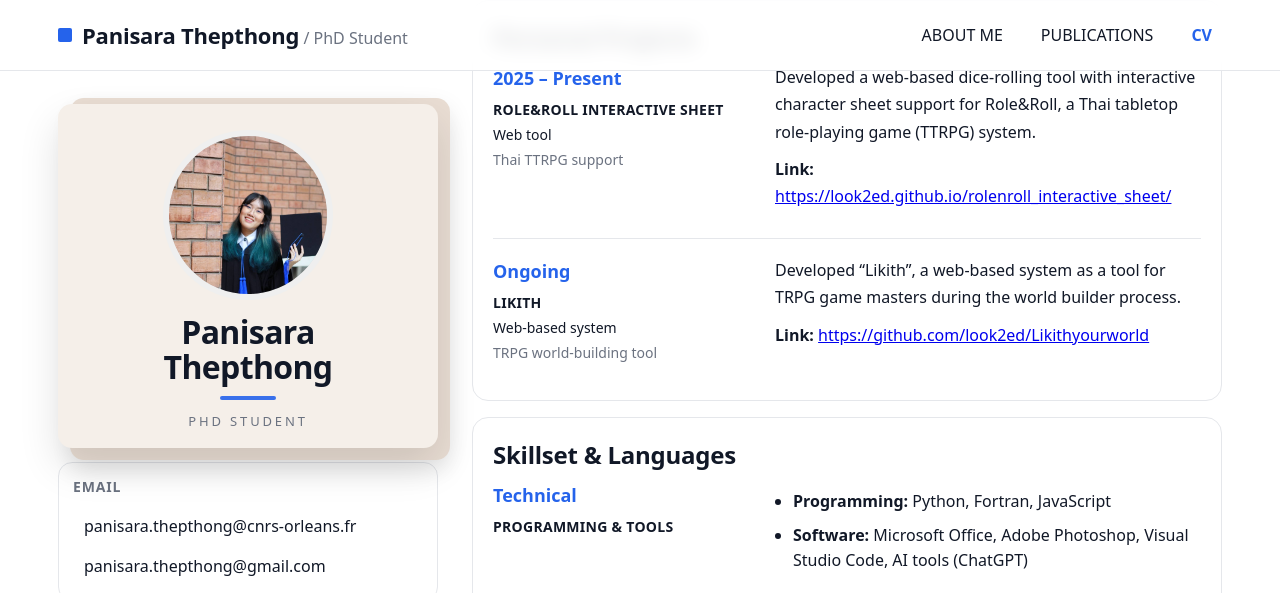
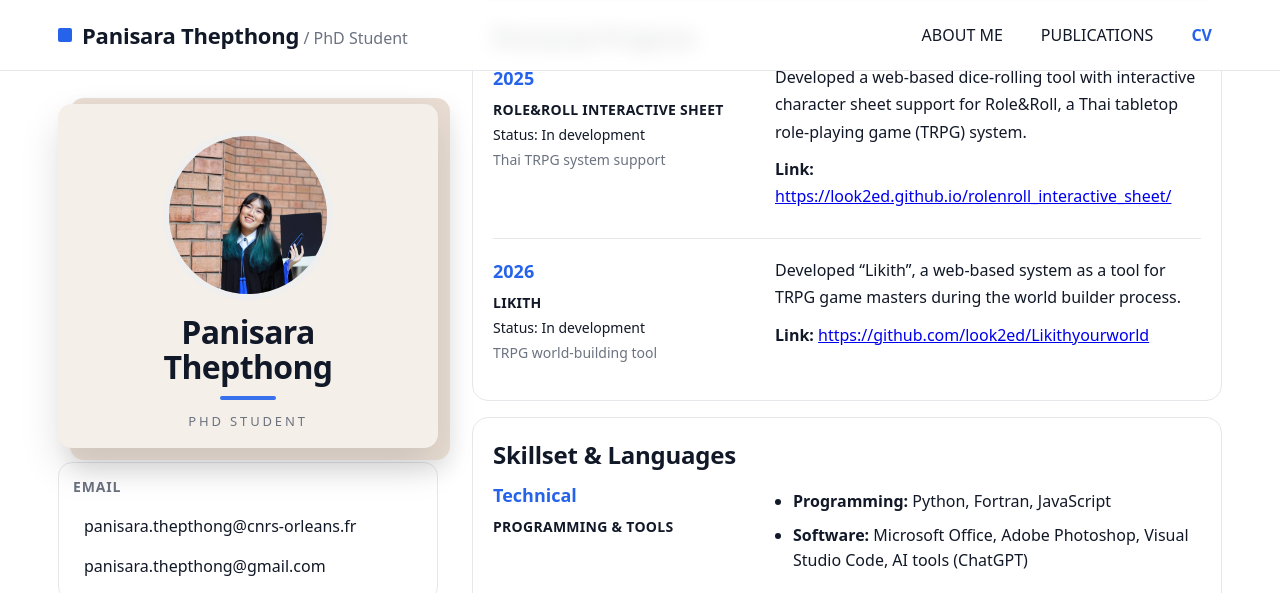
Before and after one commit to look2ed/p-thepthong, a plain HTML site: page index.html in a window 1280 px wide. Both pictures are taken after a click on the link "See Personal Projects". Shown: the part 1616-2209 px from the top of the page. Drawn offline with Linux system fonts and the light colour scheme; no server answers.

Commit message:
Update index.html

```diff
--- a/index.html
+++ b/index.html
@@ -257,14 +257,14 @@
 
           <div class="cvEntry">
             <div class="cvLeft">
-              <div class="cvDate">2025 – Present</div>
+              <div class="cvDate">2025</div>
               <div class="cvOrg">Role&Roll Interactive Sheet</div>
-              <div class="cvRole">Web tool</div>
-              <div class="cvLoc">Thai TTRPG support</div>
+              <div class="cvRole">Status: In development</div>
+              <div class="cvLoc">Thai TRPG system support</div>
             </div>
             <div class="cvRight">
               <p>
-                Developed a web-based dice-rolling tool with interactive character sheet support for Role&amp;Roll, a Thai tabletop role-playing game (TTRPG) system.
+                Developed a web-based dice-rolling tool with interactive character sheet support for Role&amp;Roll, a Thai tabletop role-playing game (TRPG) system.
               </p>
               <p>
                 <strong>Link:</strong>
@@ -277,9 +277,9 @@
 
           <div class="cvEntry">
             <div class="cvLeft">
-              <div class="cvDate">Ongoing</div>
+              <div class="cvDate">2026</div>
               <div class="cvOrg">Likith</div>
-              <div class="cvRole">Web-based system</div>
+              <div class="cvRole">Status: In development</div>
               <div class="cvLoc">TRPG world-building tool</div>
             </div>
             <div class="cvRight">
```
